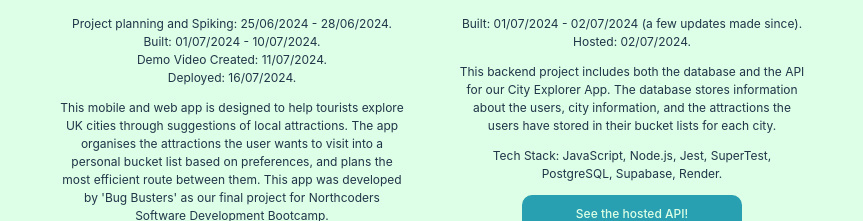
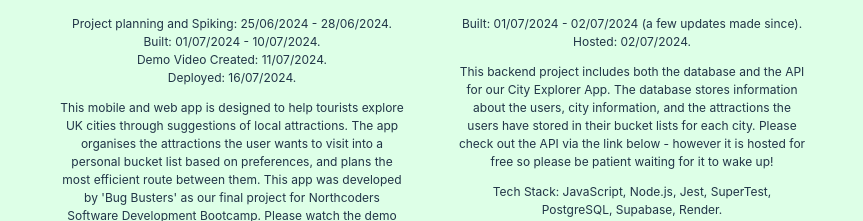
Before and after one commit to EliR94/portfolio, a React (Vite) app: page /projects/City-Explorer in a window 1280 px wide. Shown: the part 977-1198 px from the top of the page, without its empty margins (208-1071 px from the left). Built offline with nearby package versions, Linux system fonts and the light colour scheme.

Commit message:
Further updates to data.json information and adds checks for urls before adding buttons

```diff
--- a/src/components/ProjectItem.jsx
+++ b/src/components/ProjectItem.jsx
@@ -44,9 +44,9 @@ export default function ProjectItem() {
                         </ul>
                         <p className="projectDescription">{project.frontend.description}</p>
                         <p className="projectTechStack">Tech Stack: {project.frontend.tech}</p>
-                        {project.title === "City Explorer" ? null :
-                            <a className="externalLink" href={project.frontend.hosted_link}target="_blank">Visit the live site!</a>
-                        }
+                        {project.frontend.hosted_link ?
+                        <a className="externalLink" href={project.frontend.hosted_link}target="_blank">Visit the live site!</a>
+                        : null}
                         <a className="externalLink" href={project.frontend.repo_link}target="_blank">See the repo!</a>
                     </section>)}
                     {project.backend ?
@@ -57,9 +57,12 @@ export default function ProjectItem() {
                         </ul>
                         <p className="projectDescription">{project.backend.description}</p>
                         <p className="projectTechStack">Tech Stack: {project.backend.tech}</p>
-
+                        {project.backend.hosted_link ?
                         <a className="externalLink" href={project.backend.hosted_link}target="_blank">See the hosted API!</a>
+                        : null}
+                        {project.backend.repo_link ?
                         <a className="externalLink" href={project.backend.repo_link}target="_blank">See the repo!</a>
+                        : null}
                     </section>
                     : null}
                 </section>
--- a/src/data.json
+++ b/src/data.json
@@ -8,10 +8,9 @@
       "tech": "React, JavaScript, HTML, CSS, Node.js",
       "created": [
         "Built: 20/07/2024 - 01/08/2024.",
-        "Deployed: 01/08/2024.",
-        "Last Updated 10/04/2026"
+        "First Deployed: 01/08/2024.",
+        "Last Updated/Deployed: 10/04/2026"
       ],
-      "hosted_link": "https://EliR94.github.io/portfolio",
       "repo_link": "https://github.com/EliR94/portfolio"
     }
   },
@@ -22,7 +21,7 @@
     "demo_video": "https://pub-fc151f853f54449fa9d2556ea9549460.r2.dev/greeting-api-demo-v3-compressed.mp4",
     "demo_video_thumbnail": "GreetingAPIDemoThumbnail.png",
     "backend": {
-      "description": "This is a Greeting API which I built to learn Go (Golang) during half a day per week of personal development training time at work. I really enjoyed carrying out this project and learning Go (Golang) and have already been using my skills on tickets at SaleCycle. I presented this API to the engineering team with a live demonstration once completed and answered their questions - although I was nervous at first to be presenting my work to senior engineers, I am really glad that I did and look forward to further improving my presentation skills in the future. The API is not hosted, but please watch the demo video and clone the repo and give it a go locally - the steps are all in the README.md file.",
+      "description": "This is a Greeting API which I built to learn Go (Golang) during half a day per week of personal development training time at work. I really enjoyed carrying out this project and learning Go (Golang) and have already been using my skills on tickets at SaleCycle. I presented this API to the engineering team with a live demonstration once completed and answered their questions - although I was nervous at first to be presenting my work to senior engineers, I am really glad that I did and look forward to further improving my presentation skills in the future. The API is not hosted, but please watch the demo video and/or clone the repo to give it a go locally - the steps are all in the README.md file.",
       "tech": "Go (Golang)",
       "created": ["Built: 15/10/2025 - 19/12/2025."],
       "repo_link": "https://github.com/EliR94/GoBackendProject"
@@ -35,7 +34,7 @@
     "demo_video": "https://pub-fc151f853f54449fa9d2556ea9549460.r2.dev/bug-busters-city-explorer-demo-v3-compressed.mp4",
     "demo_video_thumbnail": "CityExplorerDemoThumbnail.png",
     "frontend": {
-      "description": "This mobile and web app is designed to help tourists explore UK cities through suggestions of local attractions. The app organises the attractions the user wants to visit into a personal bucket list based on preferences, and plans the most efficient route between them. This app was developed by 'Bug Busters' as our final project for Northcoders Software Development Bootcamp.",
+      "description": "This mobile and web app is designed to help tourists explore UK cities through suggestions of local attractions. The app organises the attractions the user wants to visit into a personal bucket list based on preferences, and plans the most efficient route between them. This app was developed by 'Bug Busters' as our final project for Northcoders Software Development Bootcamp. Please watch the demo video if you haven't already.",
       "tech": "React Native, React Native Maps, TypeScript, Google Maps APIs, Node.js, Expo, Netlify.",
       "created": [
         "Project planning and Spiking: 25/06/2024 - 28/06/2024.",
@@ -43,11 +42,10 @@
         "Demo Video Created: 11/07/2024.",
         "Deployed: 16/07/2024."
       ],
-      "hosted_link": "https://city-explorer-web.netlify.app/",
       "repo_link": "https://github.com/michael-farah/city-explorer-app"
     },
     "backend": {
-      "description": "This backend project includes both the database and the API for our City Explorer App. The database stores information about the users, city information, and the attractions the users have stored in their bucket lists for each city.",
+      "description": "This backend project includes both the database and the API for our City Explorer App. The database stores information about the users, city information, and the attractions the users have stored in their bucket lists for each city. Please check out the API via the link below - however it is hosted for free so please be patient waiting for it to wake up!",
       "tech": "JavaScript, Node.js, Jest, SuperTest, PostgreSQL, Supabase, Render.",
       "created": [
         "Built: 01/07/2024 - 02/07/2024 (a few updates made since).",
@@ -62,7 +60,7 @@
     "type": "solo",
     "image_name": "NCNews.png",
     "frontend": {
-      "description": "A web app to display news articles and all of their details. With functionality for users to vote on articles, leave comments and sort the articles in many different ways.",
+      "description": "A web app to display news articles and all of their details. With functionality for users to vote on articles, leave comments and sort the articles in many different ways. Please check out the hosted site with the link below - but please be patient as the API is hosted for free so it will be slow at first to wake up.",
       "tech": "React, JavaScript, HTML, CSS, Node.js, NC News API, Netlify.",
       "created": ["Built: 17/06/2024 - 21/06/2024.", "Deployed: 21/06/2024."],
       "hosted_link": "https://elir-nc-news.netlify.app/",
```
